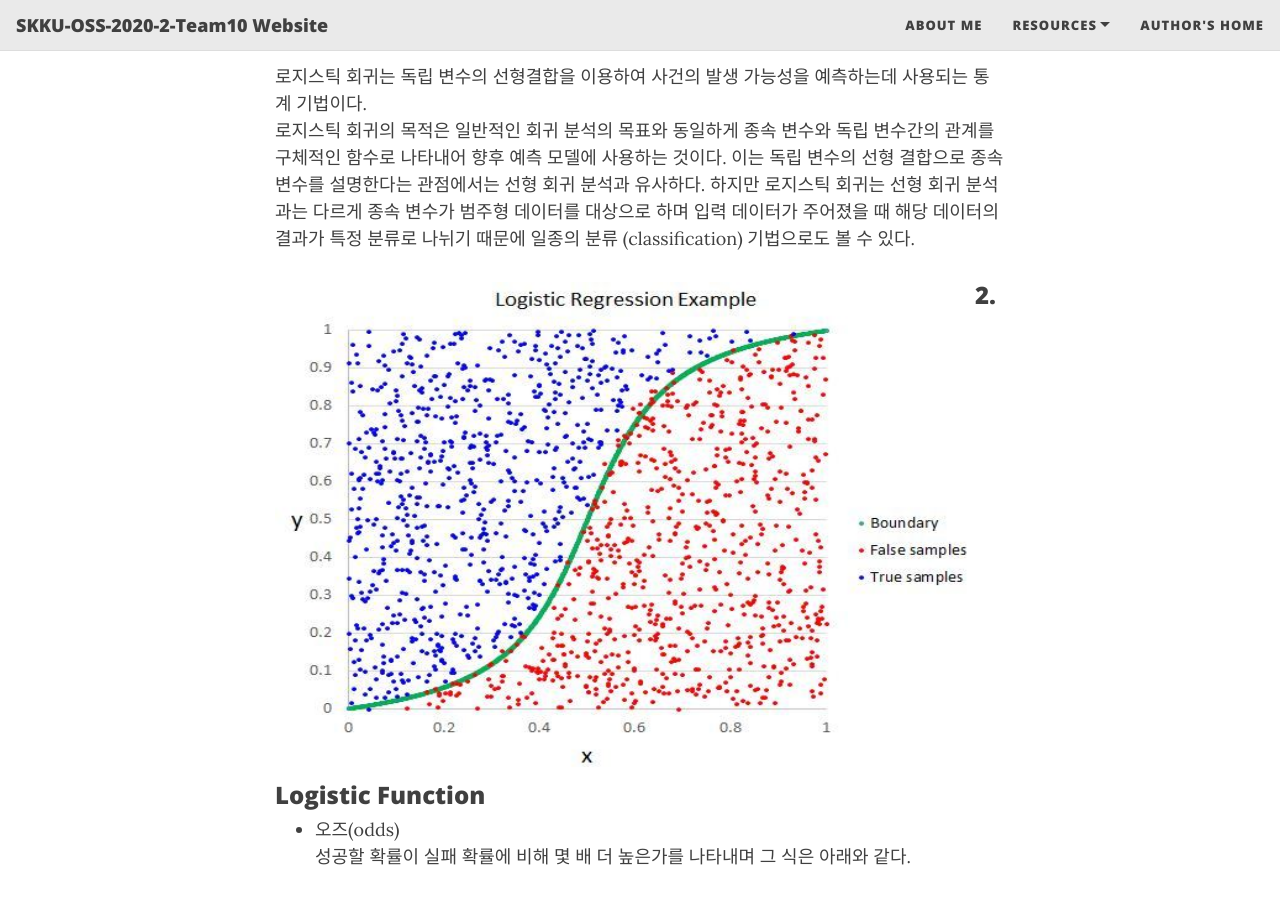
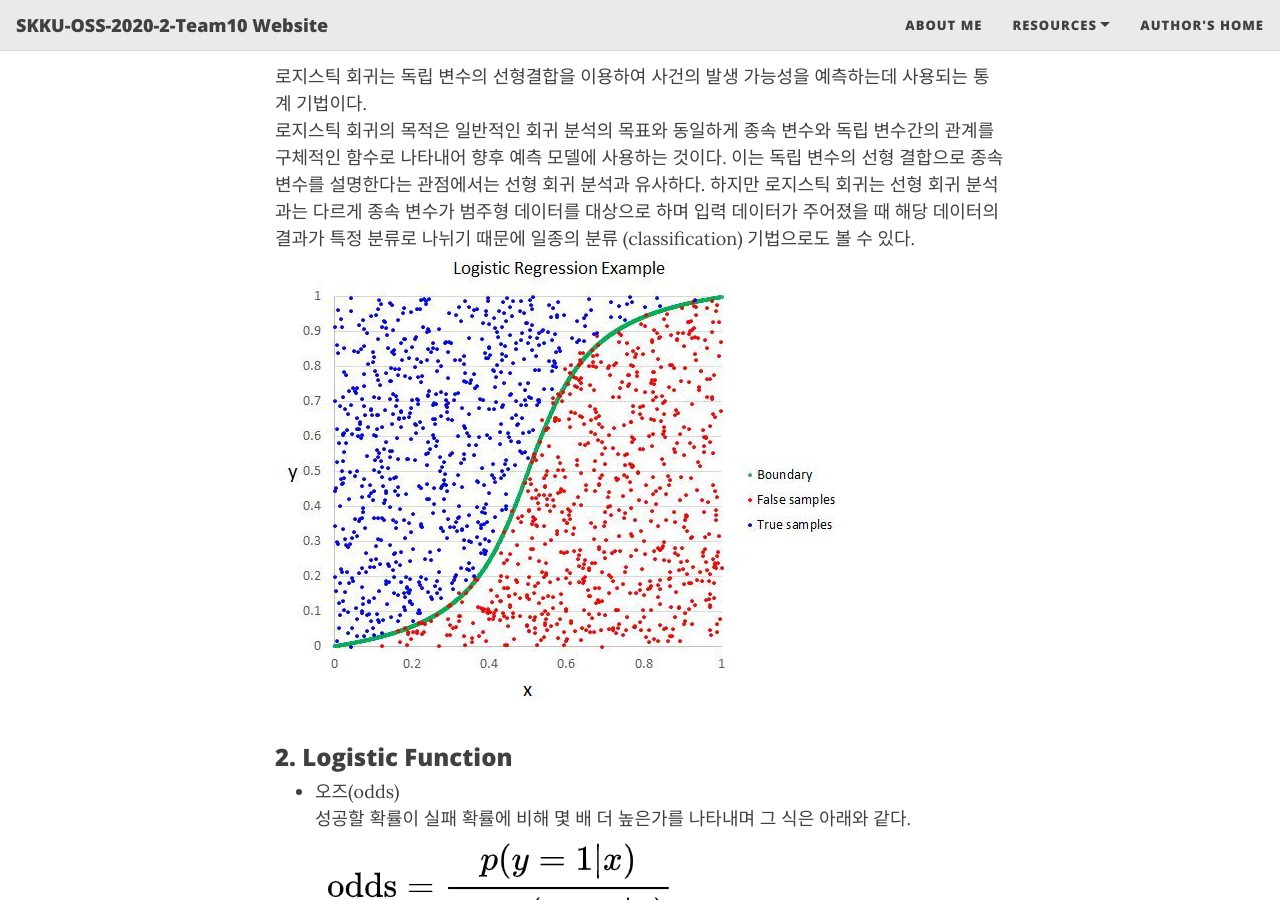
Before and after one commit to 20-2-SKKU-OSS/2020-2-OSS-10, a Jekyll site: the page built from _posts/2020-11-26-Basic_tutorial_Logistic_Regression.md, in a window 1280 px wide and 900 px high, scrolled down 571 px. Built offline with Jekyll 4.4.1, drawn with Linux system fonts in a browser that asks for light colours; nearby versions of some CDN libraries.

Commit message:
Change Image address

```diff
--- a/_posts/2020-11-26-Basic_tutorial_Logistic_Regression.md
+++ b/_posts/2020-11-26-Basic_tutorial_Logistic_Regression.md
@@ -12,30 +12,26 @@ tags: [books, test]
 
 로지스틱 회귀는 독립 변수의 선형결합을 이용하여 사건의 발생 가능성을 예측하는데 사용되는 통계 기법이다.<br>
 로지스틱 회귀의 목적은 일반적인 회귀 분석의 목표와 동일하게 종속 변수와 독립 변수간의 관계를 구체적인 함수로 나타내어 향후 예측 모델에 사용하는 것이다. 이는 독립 변수의 선형 결합으로 종속 변수를 설명한다는 관점에서는 선형 회귀 분석과 유사하다. 하지만 로지스틱 회귀는 선형 회귀 분석과는 다르게 종속 변수가 범주형 데이터를 대상으로 하며 입력 데이터가 주어졌을 때 해당 데이터의 결과가 특정 분류로 나뉘기 때문에 일종의 분류 (classification) 기법으로도 볼 수 있다.
-
-<img src="/assets/img/Logistic%20Regression/LoR_1.jpeg" width="700" height="500" align="left">
-
+![resnet1](https://github.com/20-2-SKKU-OSS/2020-2-OSS-10/blob/main/assets/img/Logistic%20Regression/LoR_1.jpeg?raw=true)
 
 
 ### 2. Logistic Function
 
 - 오즈(odds)
   성공할 확률이 실패 확률에 비해 몇 배 더 높은가를 나타내며 그 식은 아래와 같다.
-<p align="center"><img src="/assets/img/Logistic%20Regression/odds.png" width="250" height="150"></p>
-
+![resnet1](https://github.com/20-2-SKKU-OSS/2020-2-OSS-10/blob/main/assets/img/Logistic%20Regression/odds.png?raw=true)
 
 
 - 로짓변환
   오즈에 로그를 취한 함수로서 입력 값의 범위가 [0,1] 일 때 출력 값의 범위를 (-inf,inf)로 조정한다.
-<p align="center"><img src="/assets/img/Logistic%20Regression/logit.png" width="250" height="150"></p>
+![resnet1](https://github.com/20-2-SKKU-OSS/2020-2-OSS-10/blob/main/assets/img/Logistic%20Regression/logit.png?raw=true)
 
 
 - 로지스틱 함수(Logistic Function)
   로지스틱 함수의 그래프는 독립 변수 x가 주어졌을 때 종속 변수가 1의 범주에 속할 확률을 의미한다. 즉, p(y=1|x)를 의미한다.
   로지스틱 함수는 로짓 변환을 통해 만들어지고, 그 형태는 다음과 같다.
 
-
-<p align="center"><img src="/assets/img/Logistic%20Regression/logistic_fn.png" width="350" height="150"></p>
+![resnet1](https://github.com/20-2-SKKU-OSS/2020-2-OSS-10/blob/main/assets/img/Logistic%20Regression/logistic_fn.png?raw=true)
 
 
 ### 3. Implementation of Logistic regression
```
